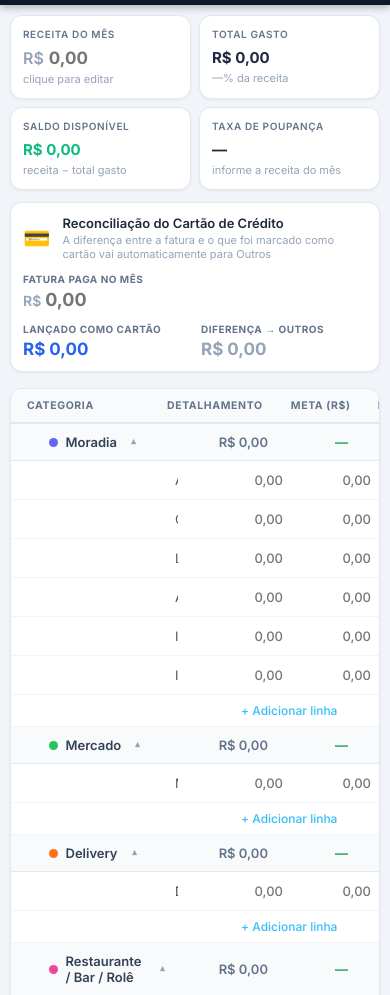
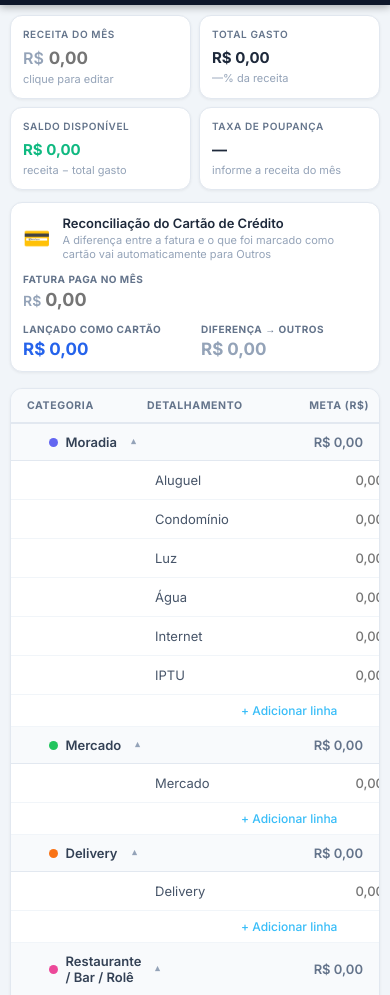
Before and after one commit to taynasampaio/tayfinance, a website: page public/index.html in a window 390 px wide. Shown: the part 79-1074 px from the top of the page. Drawn offline with nearby package versions, Linux system fonts and the light colour scheme; no server answers.

Commit message:
fix mobile table column alignment and min-width

```diff
--- a/public/index.html
+++ b/public/index.html
@@ -350,6 +350,12 @@
       .dash-grid { grid-template-columns: 1fr; }
       .tbl-head, .cat-row, .det-row {
         grid-template-columns: 140px 1fr 88px 80px 85px 90px 72px 44px 30px;
+      }
+    }
+
+    @media (max-width: 768px) {
+      .tbl-head, .cat-row, .det-row, .btn-add-row, .btn-new-cat {
+        grid-template-columns: 120px 140px 82px 78px 82px 82px 70px 40px 28px;
       }
     }
 
@@ -387,9 +393,9 @@
       .recon-field { flex: 1 1 calc(50% - 6px); }
 
       /* Budget table: horizontal scroll */
-      .table-wrap { overflow-x: auto; }
-      .tbl-head { min-width: 680px; }
-      .cat-row, .det-row, .btn-add-row, .btn-new-cat { min-width: 680px; }
+      .table-wrap { overflow-x: auto; -webkit-overflow-scrolling: touch; }
+      .tbl-head { min-width: 780px; }
+      .cat-row, .det-row, .btn-add-row, .btn-new-cat { min-width: 780px; }
 
       /* Extrato table: horizontal scroll */
       .extrato-table-wrap { overflow-x: auto; }
```
